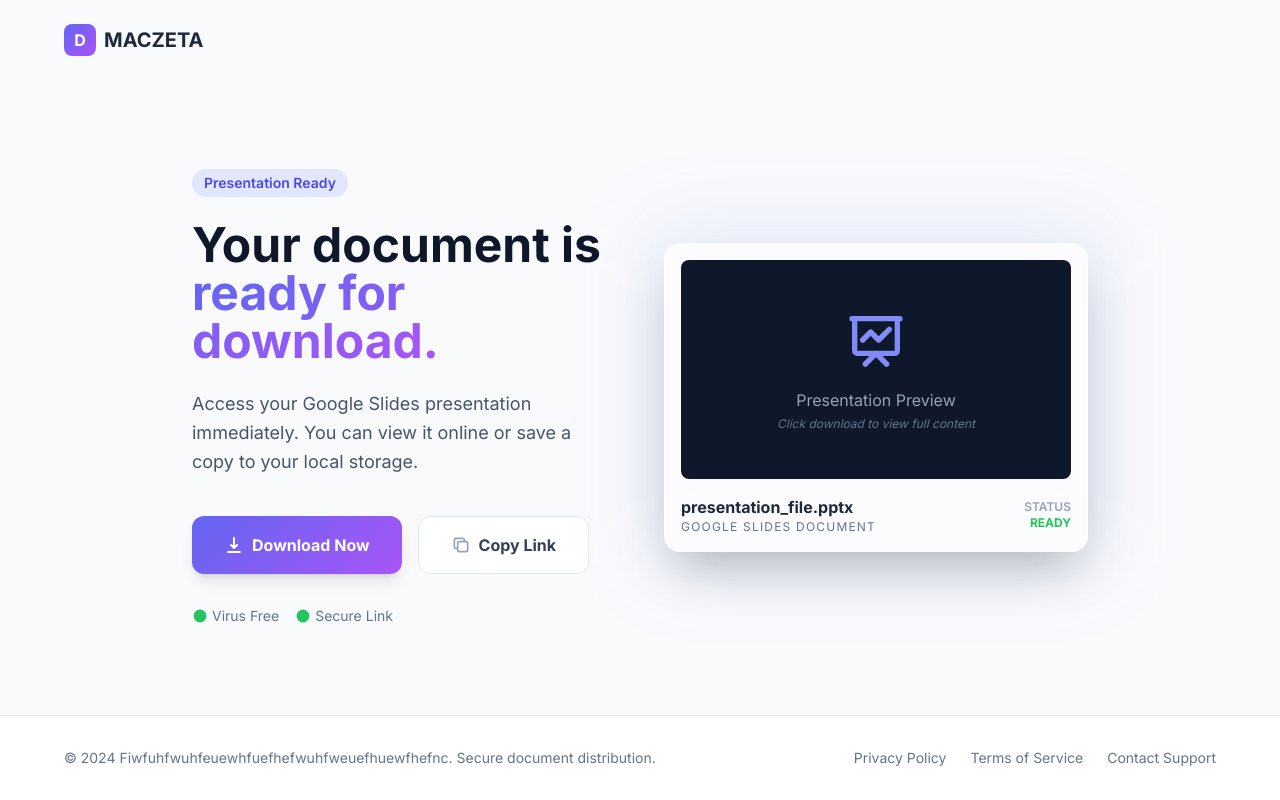
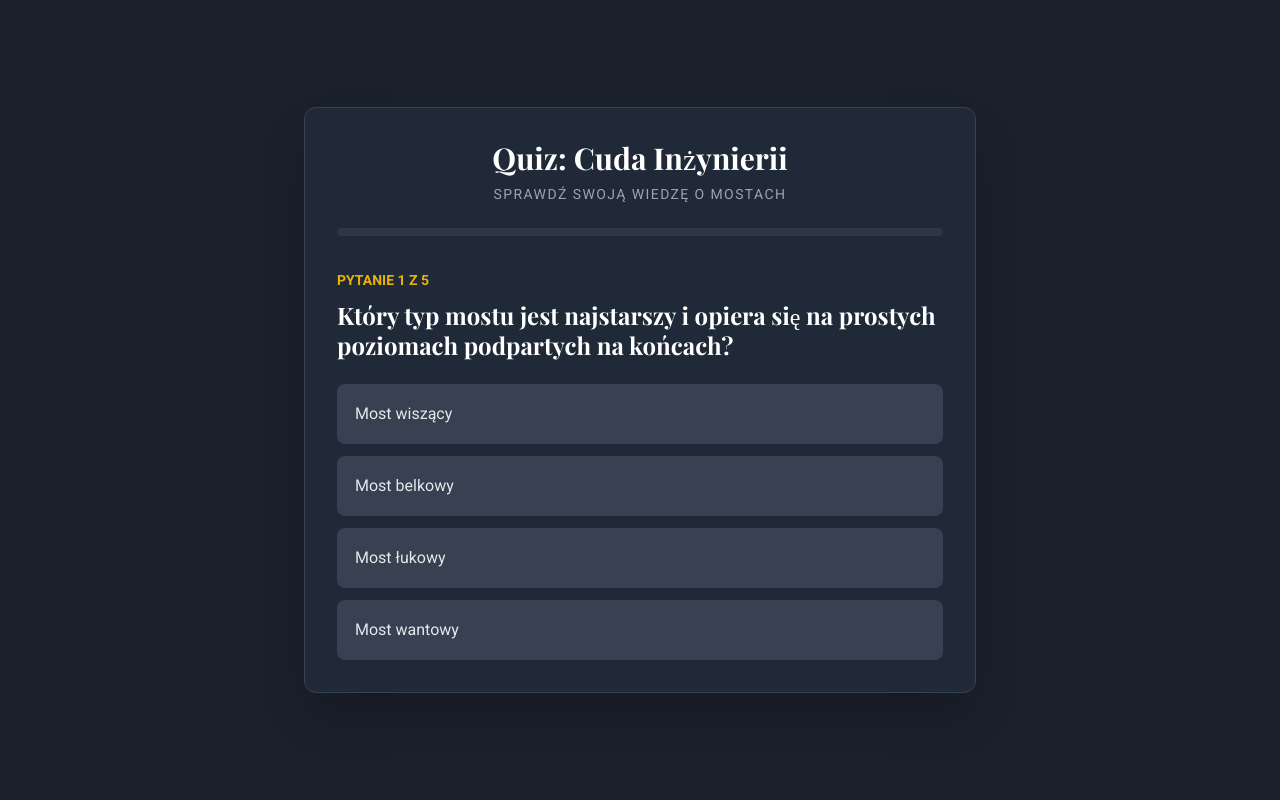
Before and after one commit to leon1006965/leonevner.eu, a plain HTML site: page index.html in a window 1280 px wide. Drawn offline with nearby package versions, Linux system fonts and the light colour scheme.

Commit message:
Update quiz HTML structure and styles

```diff
--- a/index.html
+++ b/index.html
@@ -1,171 +1,227 @@
 <!DOCTYPE html>
-<html lang="en">
+<html lang="pl">
 <head>
     <meta charset="UTF-8">
     <meta name="viewport" content="width=device-width, initial-scale=1.0">
-    <title>Download Presentation</title>
+    <title>Quiz: Wiedza o Mostach</title>
+    <link rel="preconnect" href="https://fonts.googleapis.com">
+    <link href="https://fonts.googleapis.com/css2?family=Roboto:wght@300;400;700&family=Playfair+Display:wght@700&display=swap" rel="stylesheet">
     <script src="https://cdn.tailwindcss.com"></script>
     <style>
-        @import url('https://fonts.googleapis.com/css2?family=Inter:wght@300;400;600;700&display=swap');
-
         body {
-            font-family: 'Inter', sans-serif;
-            background-color: #f8fafc;
+            font-family: 'Roboto', sans-serif;
+            background-color: #1a202c;
+            color: #e2e8f0;
         }
-
-        .glass-card {
-            background: rgba(255, 255, 255, 0.8);
-            backdrop-filter: blur(10px);
-            border: 1px solid rgba(255, 255, 255, 0.3);
+        h1, h2 {
+            font-family: 'Playfair Display', serif;
         }
-
-        .gradient-bg {
-            background: linear-gradient(135deg, #6366f1 0%, #a855f7 100%);
+        .option-card {
+            transition: all 0.2s ease;
+            cursor: pointer;
+            border: 2px solid transparent;
         }
-
-        .hover-lift {
-            transition: transform 0.2s ease, box-shadow 0.2s ease;
+        .option-card:hover {
+            background-color: #2d3748;
+            transform: translateY(-2px);
         }
-        .hover-lift:hover {
-            transform: translateY(-2px);
-            box-shadow: 0 10px 15px -3px rgba(0, 0, 0, 0.1);
+        .option-card.selected {
+            border-color: #c5a059;
+            background-color: #2d3748;
+        }
+        .option-card.correct {
+            border-color: #48bb78;
+            background-color: rgba(72, 187, 120, 0.1);
+        }
+        .option-card.wrong {
+            border-color: #f56565;
+            background-color: rgba(245, 101, 101, 0.1);
+        }
+        .progress-bar {
+            height: 8px;
+            background-color: #2d3748;
+            border-radius: 4px;
+            overflow: hidden;
+        }
+        .progress-fill {
+            height: 100%;
+            background-color: #c5a059;
+            transition: width 0.3s ease;
         }
     </style>
 </head>
-<body class="min-h-screen flex flex-col">
+<body class="min-h-screen flex items-center justify-center p-4">
 
-    <!-- Navigation -->
-    <nav class="p-6">
-        <div class="max-w-6xl mx-auto flex justify-between items-center">
-            <div class="flex items-center space-x-2">
-                <div class="w-8 h-8 gradient-bg rounded-lg flex items-center justify-center text-white font-bold">D</div>
-                <span class="text-xl font-bold text-slate-800">MACZETA</span>
+    <div id="quiz-container" class="max-w-2xl w-full bg-gray-800 rounded-xl shadow-2xl p-8 border border-gray-700">
+        <!-- Header -->
+        <div class="mb-8">
+            <h1 class="text-3xl text-center text-white mb-2">Quiz: Cuda Inżynierii</h1>
+            <p class="text-gray-400 text-center text-sm uppercase tracking-widest">Sprawdź swoją wiedzę o mostach</p>
+            <div class="mt-6 progress-bar">
+                <div id="progress" class="progress-fill" style="width: 0%"></div>
             </div>
         </div>
-    </nav>
 
-    <!-- Main Content -->
-    <main class="flex-grow flex items-center justify-center px-4 py-12">
-        <div class="max-w-4xl w-full grid md:grid-cols-2 gap-12 items-center">
-
-            <!-- Left Side: Info -->
-            <div class="space-y-6">
-                <div class="inline-block px-3 py-1 bg-indigo-100 text-indigo-600 rounded-full text-sm font-semibold">
-                    Presentation Ready
-                </div>
-                <h1 class="text-4xl md:text-5xl font-extrabold text-slate-900 leading-tight">
-                    Your document is <span class="text-transparent bg-clip-text gradient-bg">ready for download.</span>
-                </h1>
-                <p class="text-lg text-slate-600 leading-relaxed">
-                    Access your Google Slides presentation immediately. You can view it online or save a copy to your local storage.
-                </p>
-
-                <div class="pt-4 flex flex-col sm:flex-row gap-4">
-                    <a href="https://docs.google.com/presentation/d/1QFgqEqODsxqljeX3hl_7najze78S_sf5qhhpbYa7BcQ/edit?usp=sharing"
-                       target="_blank"
-                       class="gradient-bg text-white px-8 py-4 rounded-xl font-bold text-center hover-lift shadow-lg flex items-center justify-center space-x-2">
-                        <svg xmlns="http://www.w3.org/2000/svg" class="h-5 w-5" viewBox="0 0 20 20" fill="currentColor">
-                            <path fill-rule="evenodd" d="M3 17a1 1 0 011-1h12a1 1 0 110 2H4a1 1 0 01-1-1zm3.293-7.707a1 1 0 011.414 0L9 10.586V3a1 1 0 112 0v7.586l1.293-1.293a1 1 0 111.414 1.414l-3 3a1 1 0 01-1.414 0l-3-3a1 1 0 010-1.414z" clip-rule="evenodd" />
-                        </svg>
-                        <span>Download Now</span>
-                    </a>
-                    <button onclick="copyLink()" class="bg-white border border-slate-200 text-slate-700 px-8 py-4 rounded-xl font-bold text-center hover:bg-slate-50 transition-colors flex items-center justify-center space-x-2">
-                        <svg xmlns="http://www.w3.org/2000/svg" class="h-5 w-5 text-slate-400" fill="none" viewBox="0 0 24 24" stroke="currentColor">
-                            <path stroke-linecap="round" stroke-linejoin="round" stroke-width="2" d="M8 16H6a2 2 0 01-2-2V6a2 2 0 012-2h8a2 2 0 012 2v2m-6 12h8a2 2 0 002-2v-8a2 2 0 00-2-2h-8a2 2 0 00-2 2v8a2 2 0 002 2z" />
-                        </svg>
-                        <span id="copyText">Copy Link</span>
-                    </button>
-                </div>
-
-                <div class="flex items-center space-x-4 text-sm text-slate-500 pt-2">
-                    <div class="flex items-center">
-                        <svg class="w-4 h-4 mr-1 text-green-500" fill="currentColor" viewBox="0 0 20 20"><path d="M10 18a8 8 0 100-16 8 8 0 000 16zm3.707-9.293a1 1 0 00-1.414-1.414L9 10.586 7.707 9.293a1 1 0 00-1.414 1.414l2 2a1 1 0 001.414 0l4-4z"/></svg>
-                        Virus Free
-                    </div>
-                    <div class="flex items-center">
-                        <svg class="w-4 h-4 mr-1 text-green-500" fill="currentColor" viewBox="0 0 20 20"><path d="M10 18a8 8 0 100-16 8 8 0 000 16zm3.707-9.293a1 1 0 00-1.414-1.414L9 10.586 7.707 9.293a1 1 0 00-1.414 1.414l2 2a1 1 0 001.414 0l4-4z"/></svg>
-                        Secure Link
-                    </div>
-                </div>
+        <!-- Question Section -->
+        <div id="question-view">
+            <div class="mb-6">
+                <span id="q-number" class="text-sm font-bold text-yellow-500 uppercase">Pytanie 1 z 5</span>
+                <h2 id="q-text" class="text-2xl text-white mt-2 leading-tight">Ładowanie pytania...</h2>
             </div>
 
-            <!-- Right Side: Visual Mockup -->
-            <div class="relative">
-                <div class="absolute -inset-4 bg-indigo-500/10 rounded-3xl blur-2xl"></div>
-                <div class="relative glass-card rounded-2xl p-4 shadow-2xl border border-white/50">
-                    <div class="bg-slate-900 aspect-video rounded-lg overflow-hidden flex items-center justify-center">
-                        <div class="text-center p-8">
-                            <svg xmlns="http://www.w3.org/2000/svg" class="h-16 w-16 text-indigo-400 mx-auto mb-4" fill="none" viewBox="0 0 24 24" stroke="currentColor">
-                                <path stroke-linecap="round" stroke-linejoin="round" stroke-width="2" d="M7 12l3-3 3 3 4-4M8 21l4-4 4 4M3 4h18M4 4h16v12a1 1 0 01-1 1H5a1 1 0 01-1-1V4z" />
-                            </svg>
-                            <p class="text-slate-400 font-medium">Presentation Preview</p>
-                            <p class="text-slate-500 text-xs mt-1 italic">Click download to view full content</p>
-                        </div>
-                    </div>
-                    <div class="mt-4 flex items-center justify-between">
-                        <div>
-                            <p class="font-bold text-slate-800">presentation_file.pptx</p>
-                            <p class="text-xs text-slate-500 uppercase tracking-widest">Google Slides Document</p>
-                        </div>
-                        <div class="text-right">
-                            <p class="text-xs font-semibold text-slate-400">STATUS</p>
-                            <p class="text-xs font-bold text-green-500">READY</p>
-                        </div>
-                    </div>
-                </div>
+            <div id="options-container" class="space-y-3">
+                <!-- Options will be injected here -->
             </div>
 
+            <div id="feedback" class="mt-6 p-4 rounded-lg hidden">
+                <p id="feedback-text" class="text-sm"></p>
+            </div>
+
+            <button id="next-btn" class="mt-8 w-full bg-yellow-600 hover:bg-yellow-500 text-white font-bold py-3 px-6 rounded-lg transition hidden">
+                Następne pytanie
+            </button>
         </div>
-    </main>
 
-    <!-- Footer -->
-    <footer class="p-8 border-t border-slate-200 bg-white">
-        <div class="max-w-6xl mx-auto text-center md:text-left md:flex justify-between items-center text-slate-500 text-sm">
-            <p>&copy; 2024 Fiwfuhfwuhfeuewhfuefhefwuhfweuefhuewfhefnc. Secure document distribution.</p>
-            <div class="flex justify-center space-x-6 mt-4 md:mt-0">
-                <a href="#" class="hover:text-indigo-600">Privacy Policy</a>
-                <a href="#" class="hover:text-indigo-600">Terms of Service</a>
-                <a href="#" class="hover:text-indigo-600">Contact Support</a>
-            </div>
+        <!-- Results Section -->
+        <div id="result-view" class="hidden text-center py-10">
+            <h2 class="text-4xl text-white mb-4">Koniec Quizu!</h2>
+            <div class="text-6xl font-bold text-yellow-500 mb-6" id="final-score">0/0</div>
+            <p id="result-message" class="text-xl text-gray-300 mb-8"></p>
+            <button onclick="location.reload()" class="bg-blue-600 hover:bg-blue-500 text-white font-bold py-3 px-8 rounded-lg transition">
+                Spróbuj ponownie
+            </button>
         </div>
-    </footer>
-
-    <!-- Feedback Toast -->
-    <div id="toast" class="fixed bottom-8 right-8 bg-slate-900 text-white px-6 py-3 rounded-full shadow-2xl transition-all opacity-0 translate-y-10 pointer-events-none flex items-center space-x-2">
-        <svg class="w-5 h-5 text-green-400" fill="none" stroke="currentColor" viewBox="0 0 24 24"><path stroke-linecap="round" stroke-linejoin="round" stroke-width="2" d="M5 13l4 4L19 7"></path></svg>
-        <span>Link copied to clipboard!</span>
     </div>
 
     <script>
-        function copyLink() {
-            const link = "https://docs.google.com/presentation/d/1QFgqEqODsxqljeX3hl_7najze78S_sf5qhhpbYa7BcQ/edit?usp=sharing";
+        const quizData = [
+            {
+                question: "Który typ mostu jest najstarszy i opiera się na prostych poziomach podpartych na końcach?",
+                options: ["Most wiszący", "Most belkowy", "Most łukowy", "Most wantowy"],
+                correct: 1,
+                feedback: "Mosty belkowe to najbardziej podstawowa konstrukcja, wywodząca się od kłód rzuconych przez strumień."
+            },
+            {
+                question: "W jaki sposób mosty łukowe radzą sobie z obciążeniem?",
+                options: [
+                    "Wykorzystują tylko liny",
+                    "Zmieniają rozciąganie na ściskanie",
+                    "Nie potrzebują fundamentów",
+                    "Zawsze są ruchome"
+                ],
+                correct: 1,
+                feedback: "Krzywizna łuku przekazuje siły bezpośrednio na podpory poprzez proces ściskania materiału."
+            },
+            {
+                question: "Który most pozwala na największe rozpiętości bez podpór pośrednich?",
+                options: ["Most kratownicowy", "Most ruchomy", "Most wiszący", "Most łukowy"],
+                correct: 2,
+                feedback: "Mosty wiszące (jak Golden Gate) mogą pokonywać dystanse kilku kilometrów dzięki systemowi potężnych lin."
+            },
+            {
+                question: "Co jest charakterystycznym elementem mostu wantowego?",
+                options: [
+                    "Drewniane pale",
+                    "Ukośne liny łączące pylon z pomostem",
+                    "Brak jezdni",
+                    "Ruchome przęsła"
+                ],
+                correct: 1,
+                feedback: "W mostach wantowych (podwieszanych) liny biegną ukośnie od wysokich pylonów wprost do krawędzi jezdni."
+            },
+            {
+                question: "Gdzie znajduje się najdłuższy most na świecie (Danyang-Kunshan)?",
+                options: ["USA", "Turcja", "Chiny", "Francja"],
+                correct: 2,
+                feedback: "Ten gigantyczny wiadukt kolejowy o długości ponad 164 km znajduje się w Chinach."
+            }
+        ];
 
-            // Create a temporary textarea to copy from
-            const textArea = document.createElement("textarea");
-            textArea.value = link;
-            document.body.appendChild(textArea);
-            textArea.select();
+        let currentQuestion = 0;
+        let score = 0;
+        let answered = false;
 
-            try {
-                document.execCommand('copy');
-                showToast();
-            } catch (err) {
-                console.error('Fallback: Oops, unable to copy', err);
+        const qText = document.getElementById('q-text');
+        const qNumber = document.getElementById('q-number');
+        const optionsContainer = document.getElementById('options-container');
+        const nextBtn = document.getElementById('next-btn');
+        const feedback = document.getElementById('feedback');
+        const feedbackText = document.getElementById('feedback-text');
+        const progress = document.getElementById('progress');
+
+        function loadQuestion() {
+            answered = false;
+            const data = quizData[currentQuestion];
+            qNumber.innerText = `Pytanie ${currentQuestion + 1} z ${quizData.length}`;
+            qText.innerText = data.question;
+            progress.style.width = `${(currentQuestion / quizData.length) * 100}%`;
+
+            optionsContainer.innerHTML = '';
+            data.options.forEach((opt, index) => {
+                const div = document.createElement('div');
+                div.className = 'option-card bg-gray-700 p-4 rounded-lg text-gray-200';
+                div.innerText = opt;
+                div.onclick = () => selectOption(index, div);
+                optionsContainer.appendChild(div);
+            });
+
+            feedback.classList.add('hidden');
+            nextBtn.classList.add('hidden');
+        }
+
+        function selectOption(index, element) {
+            if (answered) return;
+            answered = true;
+
+            const correctIndex = quizData[currentQuestion].correct;
+            const allOptions = optionsContainer.children;
+
+            if (index === correctIndex) {
+                element.classList.add('correct');
+                score++;
+                feedback.className = 'mt-6 p-4 rounded-lg bg-green-900/30 border border-green-500 text-green-400';
+                feedbackText.innerHTML = "<strong>Brawo!</strong> " + quizData[currentQuestion].feedback;
+            } else {
+                element.classList.add('wrong');
+                allOptions[correctIndex].classList.add('correct');
+                feedback.className = 'mt-6 p-4 rounded-lg bg-red-900/30 border border-red-500 text-red-400';
+                feedbackText.innerHTML = "<strong>Błąd.</strong> " + quizData[currentQuestion].feedback;
             }
 
-            document.body.removeChild(textArea);
+            feedback.classList.remove('hidden');
+            nextBtn.classList.remove('hidden');
+
+            if (currentQuestion === quizData.length - 1) {
+                nextBtn.innerText = "Zobacz wyniki";
+            }
         }
 
-        function showToast() {
-            const toast = document.getElementById('toast');
-            toast.classList.remove('opacity-0', 'translate-y-10');
-            toast.classList.add('opacity-100', 'translate-y-0');
+        nextBtn.onclick = () => {
+            currentQuestion++;
+            if (currentQuestion < quizData.length) {
+                loadQuestion();
+            } else {
+                showResults();
+            }
+        };
 
-            setTimeout(() => {
-                toast.classList.add('opacity-0', 'translate-y-10');
-                toast.classList.remove('opacity-100', 'translate-y-0');
-            }, 3000);
+        function showResults() {
+            document.getElementById('question-view').classList.add('hidden');
+            document.getElementById('result-view').classList.remove('hidden');
+            progress.style.width = '100%';
+
+            const scoreDisplay = document.getElementById('final-score');
+            scoreDisplay.innerText = `${score} / ${quizData.length}`;
+
+            const msg = document.getElementById('result-message');
+            const percent = (score / quizData.length) * 100;
+            if (percent === 100) msg.innerText = "Jesteś mistrzem inżynierii!";
+            else if (percent >= 70) msg.innerText = "Świetny wynik!";
+            else if (percent >= 50) msg.innerText = "Nieźle, ale mogło być lepiej.";
+            else msg.innerText = "Warto jeszcze raz przejrzeć prezentację.";
         }
+
+        loadQuestion();
     </script>
 </body>
 </html>
```
